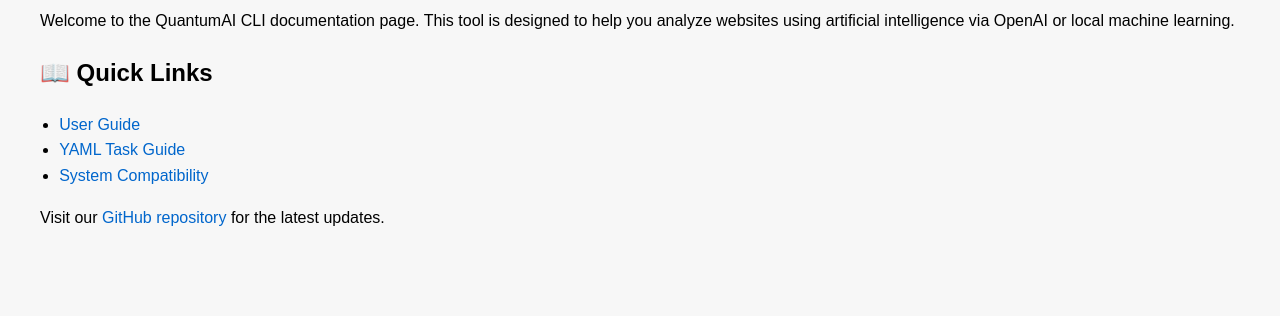
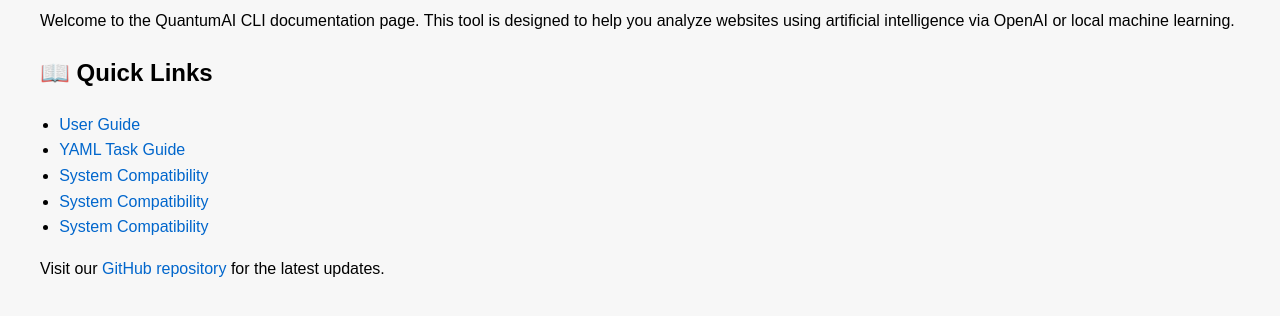
Before and after one commit to pietia28/quantumai-public, a plain HTML site: page docs/index.html in a window 1280 px wide. Shown: the part 126-442 px from the top of the page. Drawn offline with Linux system fonts and the light colour scheme.

Commit message:
YAML tutorial and ML guide addes

```diff
--- a/docs/index.html
+++ b/docs/index.html
@@ -19,6 +19,8 @@
     <li><a href="USER_GUIDE.md">User Guide</a></li>
     <li><a href="YAML_TASK_GUIDE.md">YAML Task Guide</a></li>
     <li><a href="COMPATIBILITY.md">System Compatibility</a></li>
+    <li><a href="MACHINE_LEARNING_GUIDE.md">System Compatibility</a></li>
+    <li><a href="YAML_TASK_GUIDE.md">System Compatibility</a></li>
   </ul>
 
   <p>Visit our <a href="https://github.com/pietia28/quantumai-public">GitHub repository</a> for the latest updates.</p>
```
Also changed, not shown: 2 other files.
